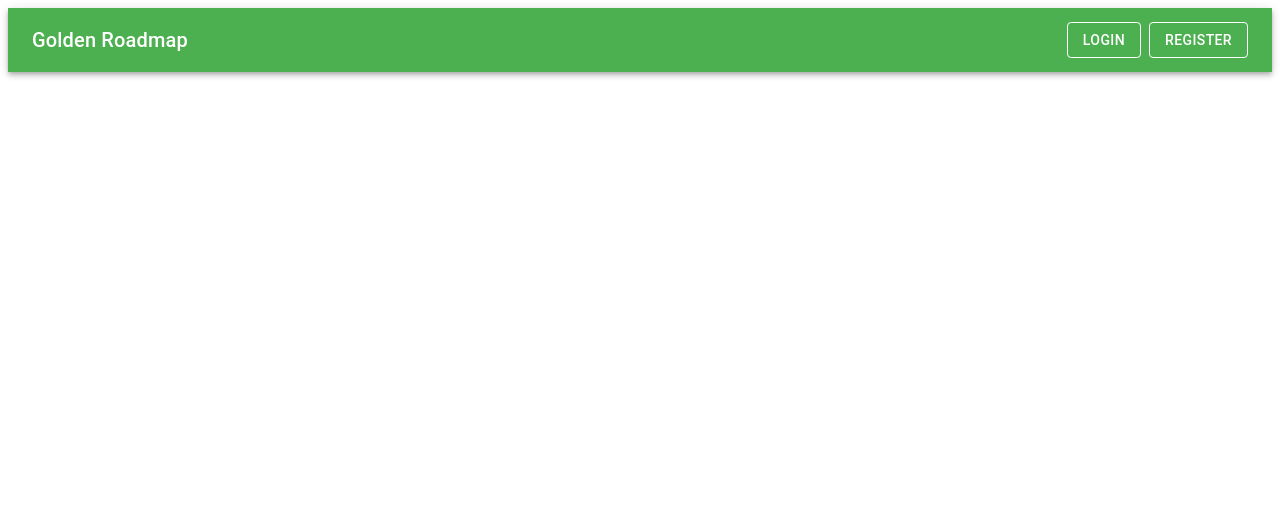
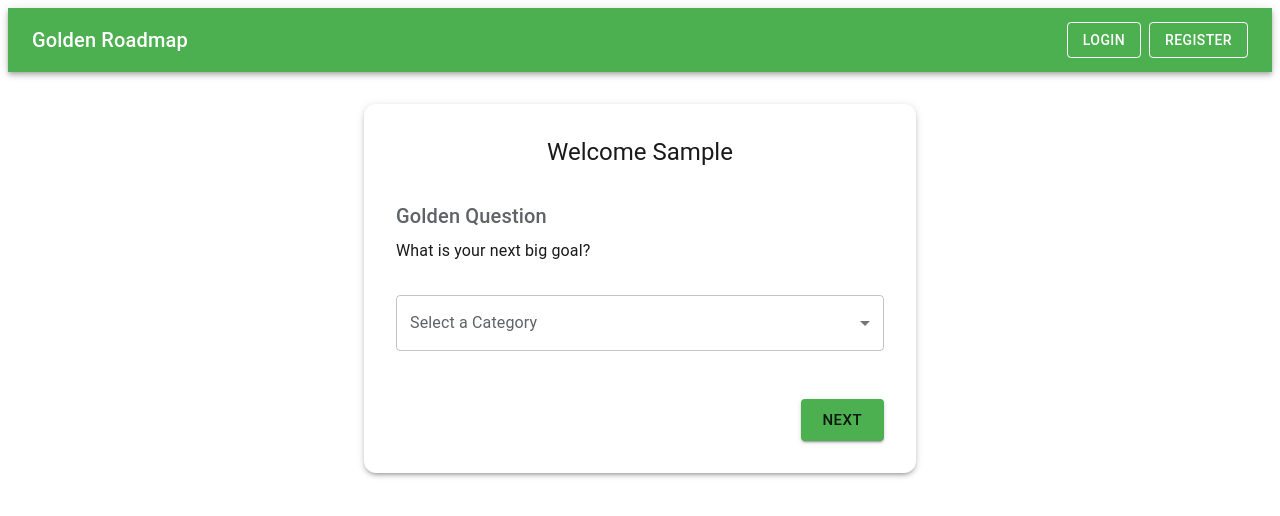
Before and after one commit to NC-6-2-Capstones/Pivot-Pioneers-FE, a React (Vite) app: page /dashboard in a window 1280 px wide. Shown: the top 516 px of the page. Built offline with nearby package versions, Linux system fonts and the light colour scheme; no server answers; sample sign-in values are in the browser's storage.

Commit message:
fix error

```diff
--- a/src/App.jsx
+++ b/src/App.jsx
@@ -9,6 +9,8 @@
 import RegisterPage from './pages/RegisterPage';
 import GoalFormPage from './pages/GoalFormPage';
 import HomePage from './pages/HomePage';
+import DashboardPage from './pages/DashboardPage';
+import { UserProvider } from './contexts/UserContext';
 
 const theme = createTheme({
     palette: {
@@ -28,11 +30,13 @@
 
 const App = () => {
     return (
+        <UserProvider>
             <ThemeProvider theme={theme}>
                 <AuthProvider>
                     <Router>
                         <Navbar />
                         <Routes>
+                            <Route path="/dashboard" element={<DashboardPage />} />
                             <Route path="/" element={<HomePage />} />
                             <Route path="/login" element={<LoginPage />} />
                             <Route path="/register" element={<RegisterPage />} />
@@ -48,6 +52,7 @@
                     </Router>
                 </AuthProvider>
             </ThemeProvider>
+        </UserProvider>
     );
 };
 
--- a/src/pages/DashboardPage.jsx
+++ b/src/pages/DashboardPage.jsx
@@ -83,7 +83,7 @@
           </Button>
         </Box>
       </Paper>
-
+    </Container>
   );
 };
 
--- a/src/pages/GoalFormPage.jsx
+++ b/src/pages/GoalFormPage.jsx
@@ -13,7 +13,7 @@
 import { goalService } from '../services/apiService';
 import { Accordion, AccordionSummary, AccordionDetails } from '@mui/material';
 import ExpandMoreIcon from '@mui/icons-material/ExpandMore';
-import AssessmentForm from '../components/AssessmentForm';
+// import AssessmentForm from '../components/AssessmentForm';
 // import { sendToGeminiAI } from '../services/geminiService';
 
 const GoalFormPage = () => {
```
Lines whose indentation alone changed are shown as unchanged.
